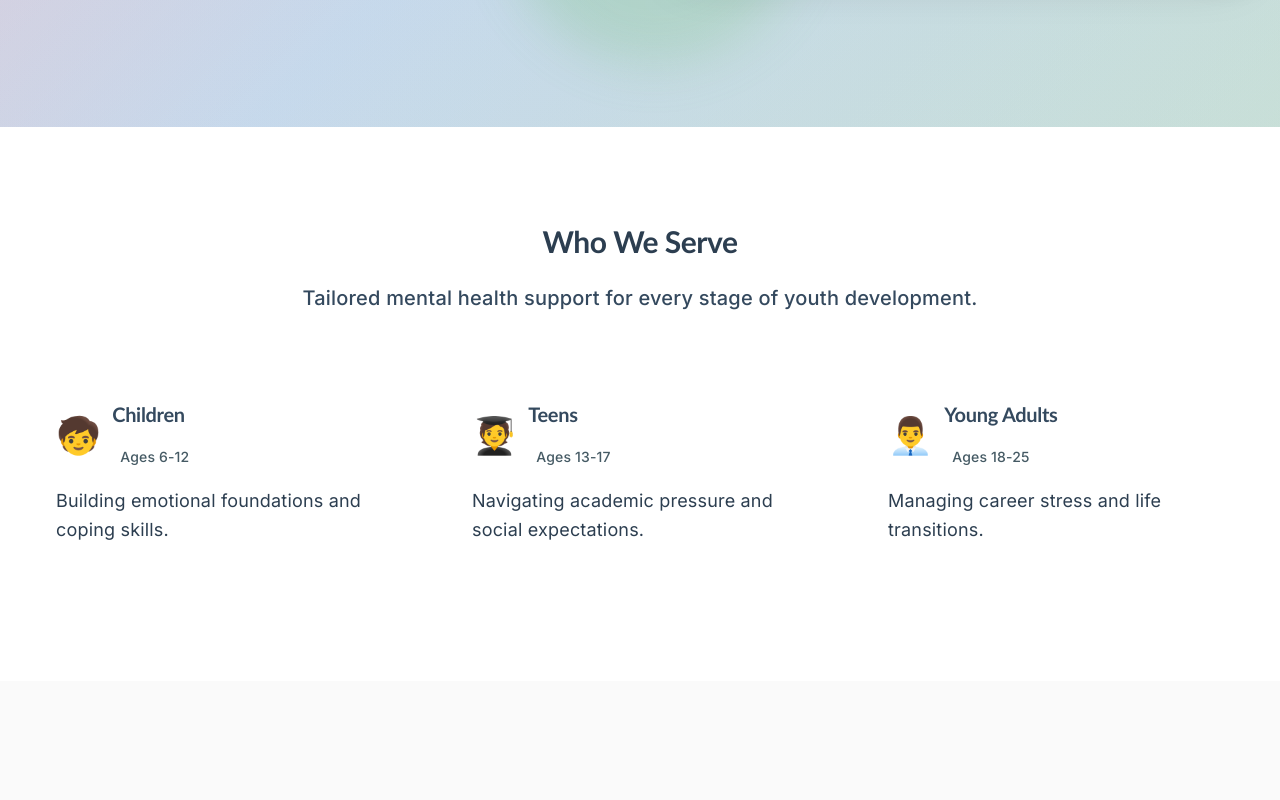
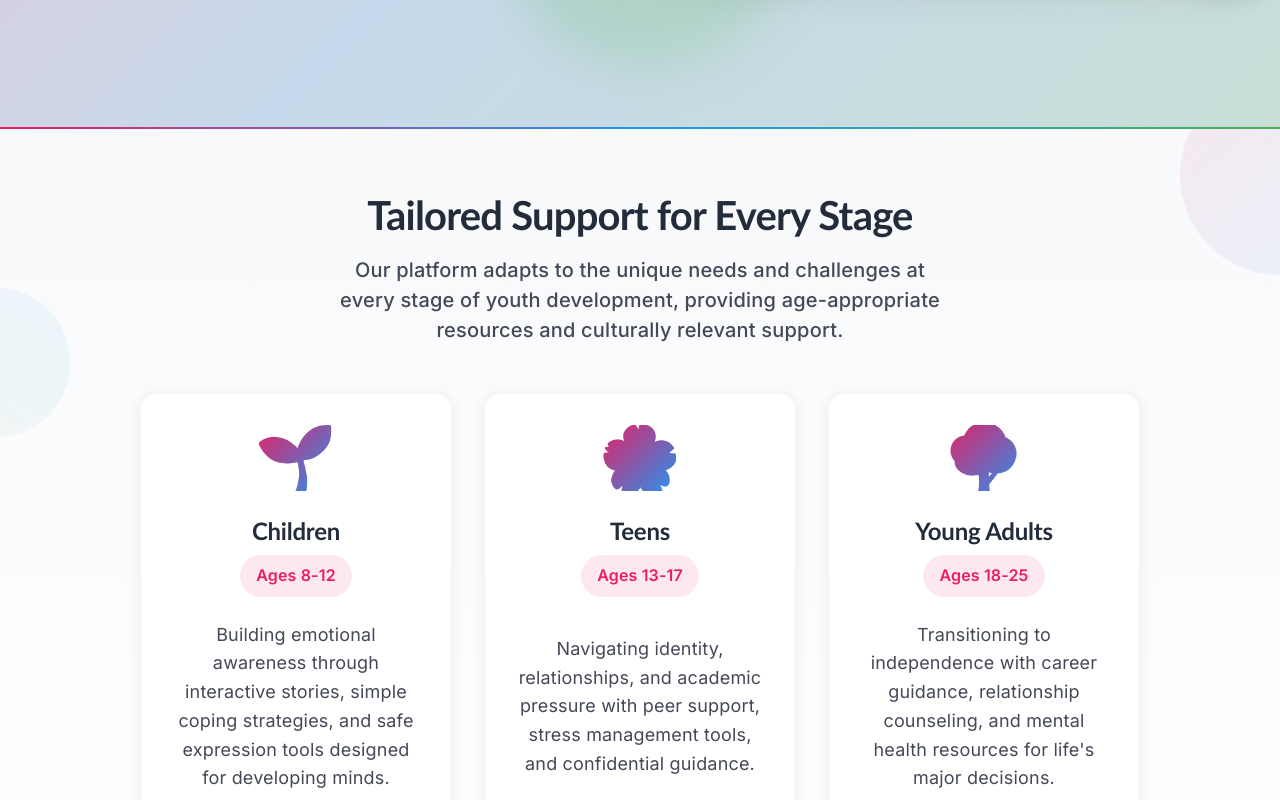
Before and after one commit to sunjinwoo1298/MentalHealth, a React (Vite) app in the folder frontend/: page / in a window 1280 px wide. Shown: the part 780-1580 px from the top of the page. Built offline with nearby package versions, Linux system fonts and the light colour scheme.

Commit message:
worked on who we serve section

```diff
--- a/frontend/src/App.css
+++ b/frontend/src/App.css
@@ -1040,13 +1040,285 @@ button:active,
   }
 }
 
+/* Who We Serve Section - Soothing & Accessible Design */
+.who-we-serve-section {
+  background: linear-gradient(180deg, #F8F9FB 0%, #FFFFFF 100%);
+  position: relative;
+  padding: 4rem 0 6rem 0;
+  overflow: hidden;
+}
+
+.who-we-serve-section .container {
+  max-width: 1200px;
+  margin: 0 auto;
+  padding: 0 1rem;
+  text-align: center;
+}
+
+.who-we-serve-section::before {
+  content: '';
+  position: absolute;
+  top: -2px;
+  left: 0;
+  right: 0;
+  height: 4px;
+  background: var(--bg-gradient-hero);
+  z-index: 1;
+}
+
+/* Decorative background elements */
+.who-we-serve-section::after {
+  content: '';
+  position: absolute;
+  top: -50px;
+  right: -100px;
+  width: 200px;
+  height: 200px;
+  background: linear-gradient(135deg, rgba(233, 30, 99, 0.08), rgba(33, 150, 243, 0.08));
+  border-radius: 50%;
+  animation: float-gentle 6s ease-in-out infinite;
+  z-index: 0;
+}
+
+.who-we-serve-decorative-blob {
+  position: absolute;
+  top: 20%;
+  left: -80px;
+  width: 150px;
+  height: 150px;
+  background: linear-gradient(45deg, rgba(76, 175, 80, 0.06), rgba(33, 150, 243, 0.06));
+  border-radius: 50%;
+  animation: float-gentle 8s ease-in-out infinite reverse;
+  z-index: 0;
+}
+
+/* Heading styles */
+.who-we-serve-heading {
+  font-size: 2.5rem;
+  font-weight: 800;
+  color: #222C3A;
+  text-align: center;
+  margin-bottom: 1rem;
+  letter-spacing: -0.02em;
+  line-height: 1.2;
+}
+
+.who-we-serve-subheading {
+  font-size: 1.25rem;
+  color: #444857;
+  text-align: center;
+  max-width: 600px;
+  margin: 0 auto 3rem auto;
+  line-height: 1.5;
+  font-weight: 500;
+}
+
+/* Audience group cards container */
+.audience-cards-grid {
+  display: grid;
+  grid-template-columns: repeat(auto-fit, minmax(300px, 1fr));
+  gap: 2rem;
+  max-width: 1000px;
+  margin: 0 auto;
+  justify-items: center;
+  padding: 0;
+  width: 100%;
+}
+
+/* Audience group cards */
+.audience-card {
+  background: #FFFFFF;
+  border-radius: 1rem;
+  padding: 2rem;
+  box-shadow: 0 4px 16px rgba(34, 44, 58, 0.08);
+  border: 1px solid rgba(34, 44, 58, 0.05);
+  transition: all 0.3s cubic-bezier(0.4, 0, 0.2, 1);
+  position: relative;
+  overflow: hidden;
+  min-height: 280px;
+  width: 100%;
+  max-width: 350px;
+  display: flex;
+  flex-direction: column;
+  align-items: center;
+  text-align: center;
+}
+
+.audience-card::before {
+  content: '';
+  position: absolute;
+  top: 0;
+  left: 0;
+  right: 0;
+  bottom: 0;
+  background: linear-gradient(135deg,
+    rgba(233, 30, 99, 0.02) 0%,
+    rgba(33, 150, 243, 0.02) 50%,
+    rgba(76, 175, 80, 0.02) 100%);
+  opacity: 0;
+  transition: opacity 0.3s ease;
+}
+
+.audience-card:hover {
+  transform: translateY(-8px);
+  box-shadow: 0 12px 32px rgba(34, 44, 58, 0.12);
+}
+
+.audience-card:hover::before {
+  opacity: 1;
+}
+
+.audience-card:focus-within {
+  outline: 3px solid var(--focus-ring);
+  outline-offset: 2px;
+}
+
+/* Card icons */
+.audience-card-icon {
+  font-size: 4rem;
+  margin-bottom: 1.5rem;
+  display: block;
+  line-height: 1;
+  background: linear-gradient(135deg, var(--primary-magenta), var(--secondary-blue));
+  background-clip: text;
+  -webkit-background-clip: text;
+  color: transparent;
+  animation: gentle-pulse 3s ease-in-out infinite;
+}
+
+@keyframes gentle-pulse {
+  0%, 100% { transform: scale(1); }
+  50% { transform: scale(1.05); }
+}
+
+/* Card text */
+.audience-card-title {
+  font-size: 1.5rem;
+  font-weight: 700;
+  color: #222C3A;
+  margin-bottom: 0.5rem;
+  letter-spacing: -0.01em;
+}
+
+.audience-card-ages {
+  font-size: 1rem;
+  font-weight: 600;
+  color: var(--primary-magenta);
+  background: rgba(233, 30, 99, 0.1);
+  padding: 0.5rem 1rem;
+  border-radius: 2rem;
+  margin-bottom: 1.5rem;
+  display: inline-block;
+}
+
+.audience-card-description {
+  font-size: 1.125rem;
+  color: #444857;
+  line-height: 1.6;
+  flex-grow: 1;
+  display: flex;
+  align-items: center;
+}
+
+/* Responsive design */
+@media (max-width: 768px) {
+  .who-we-serve-section {
+    padding: 3rem 0 4rem 0;
+  }
+
+  .who-we-serve-section .container {
+    padding: 0 1rem;
+  }
+
+  .who-we-serve-heading {
+    font-size: 2rem;
+  }
+
+  .who-we-serve-subheading {
+    font-size: 1.125rem;
+    margin-bottom: 2rem;
+  }
+
+  .audience-cards-grid {
+    grid-template-columns: 1fr;
+    gap: 1.5rem;
+    padding: 0;
+    max-width: 100%;
+  }
+
+  .audience-card {
+    padding: 1.5rem;
+    min-height: 240px;
+    margin-bottom: 0;
+    max-width: 100%;
+  }
+
+  .audience-card-icon {
+    font-size: 3rem;
+    margin-bottom: 1rem;
+  }
+}
+
+/* Touch device optimizations */
+@media (hover: none) and (pointer: coarse) {
+  .audience-card {
+    min-height: 300px;
+    padding: 2rem;
+  }
+
+  .audience-card:hover {
+    transform: none;
+  }
+
+  .audience-card:active {
+    transform: scale(0.98);
+  }
+}
+
+/* High contrast mode support */
+@media (prefers-contrast: high) {
+  .who-we-serve-heading {
+    color: #000000;
+  }
+
+  .audience-card-title {
+    color: #000000;
+  }
+
+  .audience-card-description {
+    color: #333333;
+  }
+
+  .audience-card {
+    border: 2px solid #000000;
+  }
+}
+
 /* Animation Delays for better UX */
+.animation-delay-500 {
+  animation-delay: 0.5s;
+}
+
+.animation-delay-1000 {
+  animation-delay: 1s;
+}
+
 .animation-delay-2000 {
   animation-delay: 2s;
 }
 
 .animation-delay-4000 {
   animation-delay: 4s;
+}
+
+/* Gentle floating animation for decorative elements */
+@keyframes float-gentle {
+  0%, 100% {
+    transform: translateY(0px) rotate(0deg);
+  }
+  50% {
+    transform: translateY(-10px) rotate(2deg);
+  }
 }
 
 /* Dyslexia-Friendly Mode */
--- a/frontend/src/pages/HomePage.tsx
+++ b/frontend/src/pages/HomePage.tsx
@@ -273,41 +273,71 @@ export default function HomePage() {
         </section>
 
         {/* Who We Serve Section */}
-        <section id="who-we-serve" className="py-16 lg:py-24 bg-white" role="region" aria-labelledby="who-we-serve-heading">
-          <div className="max-w-7xl mx-auto px-4 sm:px-6 lg:px-8">
-            <div className="text-center mb-16">
-              <h2 id="who-we-serve-heading" className="text-3xl lg:text-5xl font-bold text-text-primary mb-6">
-                Who We Serve
-              </h2>
-              <p className="text-xl text-text-secondary max-w-3xl mx-auto leading-relaxed">
-                Tailored mental health support for every stage of youth development.
+      {/* Who We Serve Section */}
+      <section
+        className="who-we-serve-section"
+        id="who-we-serve"
+        role="region"
+        aria-labelledby="who-we-serve-heading"
+      >
+        <div className="who-we-serve-decorative-blob" aria-hidden="true"></div>
+        <div className="container">
+          <h2 id="who-we-serve-heading" className="who-we-serve-heading">
+            Tailored Support for Every Stage
+          </h2>
+          <p className="who-we-serve-subheading">
+            Our platform adapts to the unique needs and challenges at every stage of youth development,
+            providing age-appropriate resources and culturally relevant support.
+          </p>
+
+          <div className="audience-cards-grid relative z-10">
+            <div
+              className="audience-card fade-in-up"
+              role="article"
+              aria-labelledby="children-title"
+              tabIndex={0}
+            >
+              <span className="audience-card-icon" aria-hidden="true">🌱</span>
+              <h3 id="children-title" className="audience-card-title">Children</h3>
+              <span className="audience-card-ages">Ages 8-12</span>
+              <p className="audience-card-description">
+                Building emotional awareness through interactive stories, simple coping strategies,
+                and safe expression tools designed for developing minds.
               </p>
             </div>
 
-            <div className="grid md:grid-cols-2 lg:grid-cols-3 gap-8">
-              {[
-                { icon: "🧒", title: "Children", description: "Building emotional foundations and coping skills.", ages: "Ages 6-12" },
-                { icon: "🧑‍🎓", title: "Teens", description: "Navigating academic pressure and social expectations.", ages: "Ages 13-17" },
-                { icon: "👨‍💼", title: "Young Adults", description: "Managing career stress and life transitions.", ages: "Ages 18-25" }
-              ].map((group) => (
-                <article key={group.title} className="group relative bg-white rounded-lg shadow-soft border border-neutral-200 card-hover smooth-transition scroll-reveal">
-                  <div className="p-6">
-                    <div className="flex items-center mb-4">
-                      <span className="text-4xl mr-3 icon-float">{group.icon}</span>
-                      <div>
-                        <h3 className="text-xl font-semibold text-text-primary mb-1">{group.title}</h3>
-                        <span className="text-sm text-primary-blue font-medium bg-primary-blue-50 px-2 py-1 rounded-full hover-scale">{group.ages}</span>
-                      </div>
-                    </div>
-                    <p className="text-text-secondary leading-relaxed">{group.description}</p>
-                  </div>
-                </article>
-              ))}
+            <div
+              className="audience-card fade-in-up animation-delay-500"
+              role="article"
+              aria-labelledby="teens-title"
+              tabIndex={0}
+            >
+              <span className="audience-card-icon" aria-hidden="true">🌸</span>
+              <h3 id="teens-title" className="audience-card-title">Teens</h3>
+              <span className="audience-card-ages">Ages 13-17</span>
+              <p className="audience-card-description">
+                Navigating identity, relationships, and academic pressure with peer support,
+                stress management tools, and confidential guidance.
+              </p>
+            </div>
+
+            <div
+              className="audience-card fade-in-up animation-delay-1000"
+              role="article"
+              aria-labelledby="young-adults-title"
+              tabIndex={0}
+            >
+              <span className="audience-card-icon" aria-hidden="true">🌳</span>
+              <h3 id="young-adults-title" className="audience-card-title">Young Adults</h3>
+              <span className="audience-card-ages">Ages 18-25</span>
+              <p className="audience-card-description">
+                Transitioning to independence with career guidance, relationship counseling,
+                and mental health resources for life's major decisions.
+              </p>
             </div>
           </div>
-        </section>
-
-        {/* Enhanced Services Section */}
+        </div>
+      </section>        {/* Enhanced Services Section */}
         <section id="services" className="py-20 lg:py-32 bg-neutral-50 relative overflow-hidden" role="region" aria-labelledby="services-heading">
           {/* Background Pattern */}
           <div className="absolute inset-0 opacity-5" aria-hidden="true">
```
